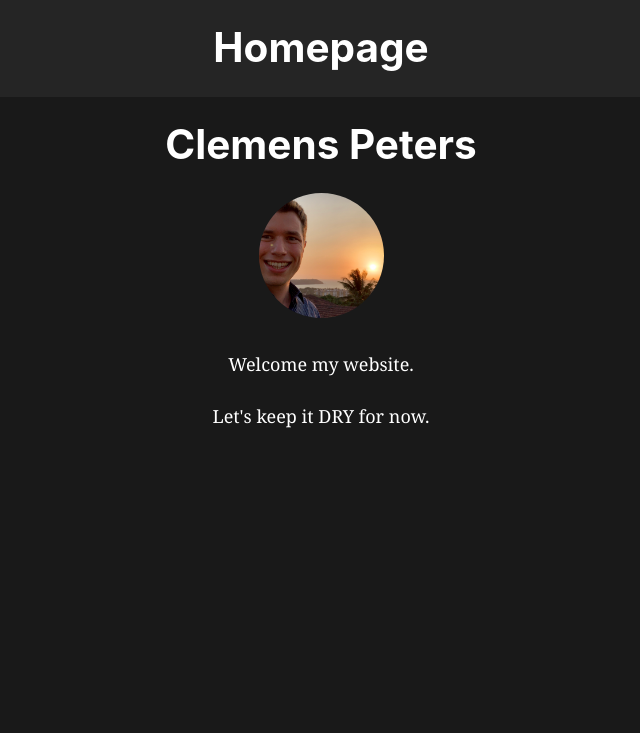
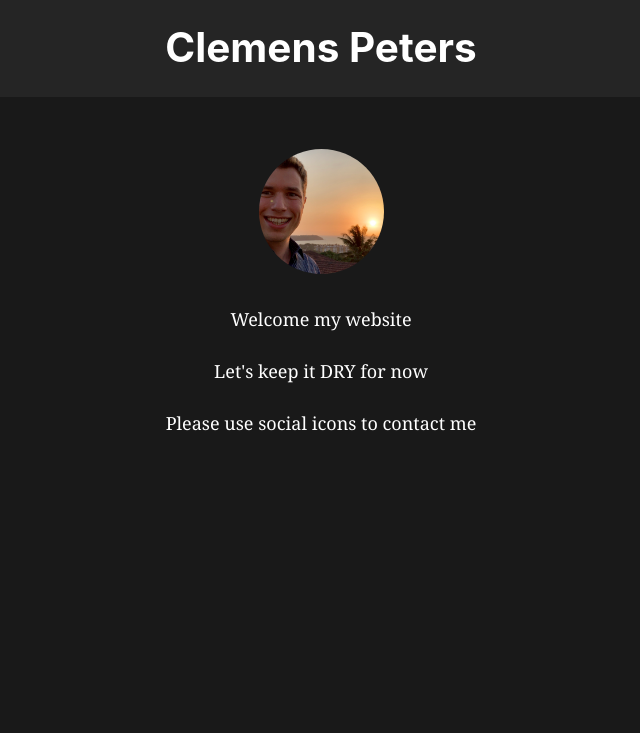
Before and after one commit to clemenspeters/gatsby-website, a Gatsby site: page / in a window 1280 px wide. Shown: the top 733 px of the page, without its empty margins (319-959 px from the left). Built offline with nearby package versions, Linux system fonts and the light colour scheme; Gatsby itself is replaced by a stand-in of ours.

Commit message:
Update content.

```diff
--- a/gatsby-config.js
+++ b/gatsby-config.js
@@ -1,6 +1,6 @@
 module.exports = {
   siteMetadata: {
-    title: `Homepage`,
+    title: `Clemens Peters`,
     description: `Homepage`,
     author: `Clemens Peters`,
   },
--- a/src/pages/index.js
+++ b/src/pages/index.js
@@ -8,12 +8,12 @@ import SEO from "../components/seo"
 const IndexPage = () => (
   <Layout>
     <SEO title="Home" />
-    <h1>Clemens Peters</h1>
     <div class="image-container">
       <Image />
     </div>
-    <p>Welcome my website.</p>
-    <p>Let's keep it DRY for now.</p>
+    <p>Welcome my website</p>
+    <p>Let's keep it DRY for now</p>
+    <p>Please use social icons to contact me</p>
   </Layout>
 )
 
```
